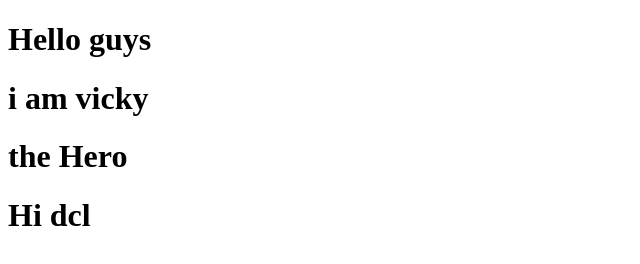
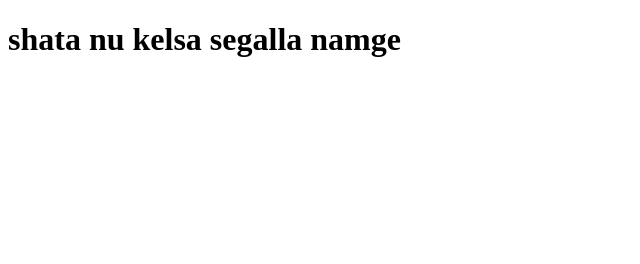
Before and after one commit to VickyRajV/GroupProject, a plain HTML site: page index.html in a window 1280 px wide. Shown: the whole page, without its empty margins (0-640 px from the left). Drawn offline with Linux system fonts and the light colour scheme.

Commit message:
Update index.html

```diff
--- a/index.html
+++ b/index.html
@@ -6,9 +6,7 @@
     <title>Document</title>
 </head>
 <body>
-    <h1>Hello guys</h1>
-    <h1>i am vicky</h1>
-    <h1>the Hero</h1>
-    <h1> Hi dcl</h1>
+    <h1>shata nu kelsa segalla namge</h1>
+
 </body>
 </html>
```
